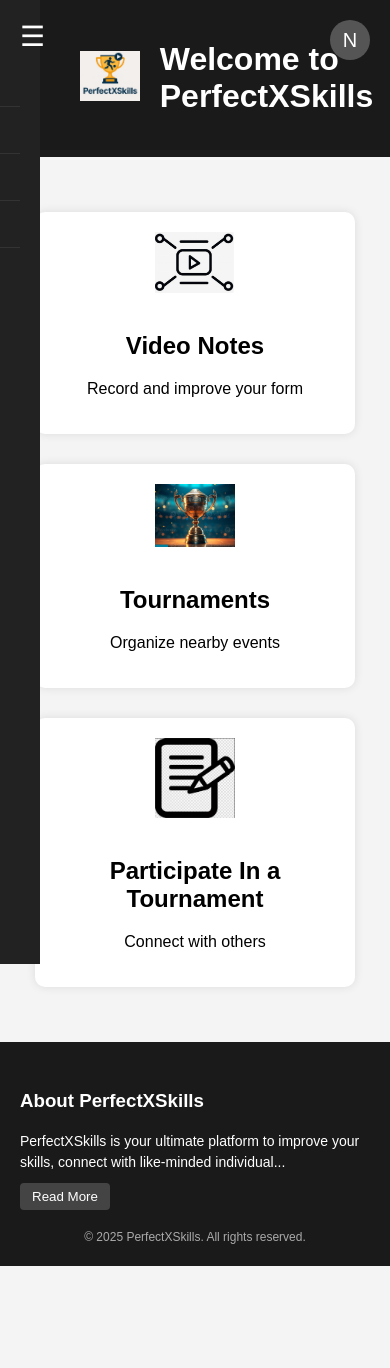
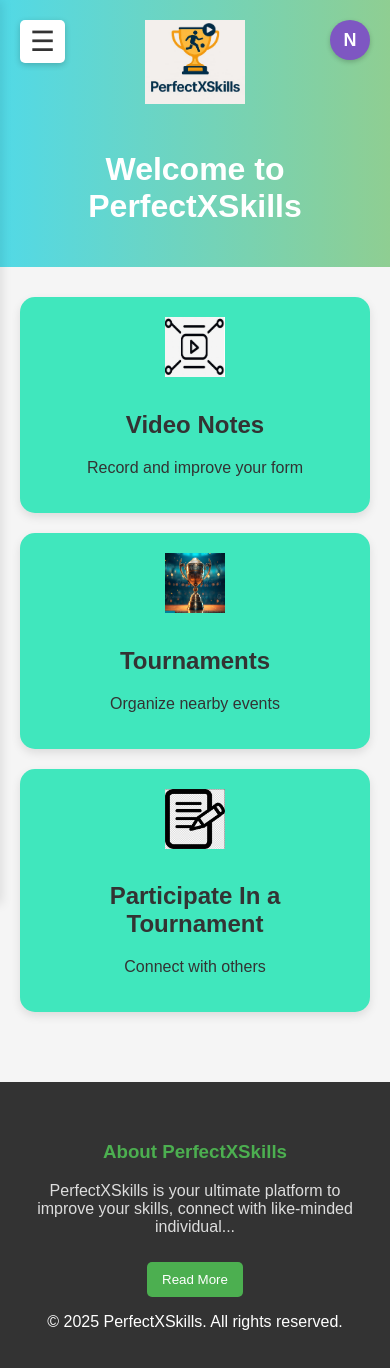
Before and after one commit to rananitish1/PerfectXskill, a plain HTML site: page index.html in a window 390 px wide. Before the commit the page ends 1266 px from the top, so only its background shows below. Drawn offline with Linux system fonts and the light colour scheme.

Commit message:
Update index.css

```diff
--- a/index.css
+++ b/index.css
@@ -1,68 +1,99 @@
-/* General */
 body {
+  font-family: Arial, sans-serif;
   margin: 0;
-  font-family: Arial, sans-serif;
-  background-color: #f4f4f4;
+  padding: 0;
+  background-color: #f5f5f5;
+  color: #333;
+  text-align: center;
 }
 
-/* Header */
 header {
-  background-color: #1a1a1a;
+  display: flex;
+  flex-direction: column;
+  align-items: center;
+  padding: 20px;
+  background: linear-gradient(90deg, #52d9e6, #8fce92);
   color: white;
-  padding: 20px 60px 20px 80px;
-  display: flex;
-  align-items: center;
-  position: relative;
 }
 
-.logo-container .logo {
-  height: 50px;
-  margin-right: 20px;
+.logo-container {
+  width: 100px;
+  height: 100px;
+  margin-bottom: 10px;
 }
 
-/* Hamburger */
-.hamburger {
-  position: absolute;
-  top: 20px;
-  left: 20px;
-  font-size: 28px;
-  color: white;
-  cursor: pointer;
-  z-index: 1001;
+.logo {
+  width: 100%;
+  height: auto;
 }
 
-/* Sidebar */
-.sidebar {
-  position: fixed;
-  top: 0;
-  left: -250px;
-  height: 100%;
-  width: 250px;
-  background-color: #222;
-  color: white;
-  padding: 60px 20px;
-  transition: left 0.3s ease;
-  z-index: 1000;
+main {
+  display: flex;
+  flex-wrap: wrap;
+  justify-content: center;
+  padding: 20px;
 }
 
-.sidebar.open {
-  left: 0;
+.card {
+  background: rgb(64, 231, 189);
+  border-radius: 15px;
+  box-shadow: 0 4px 10px rgba(0, 0, 0, 0.1);
+  margin: 15px;
+  padding: 20px;
+  width: 270px;
+  text-align: center;
+  cursor: pointer;
+  transition: transform 0.3s, box-shadow 0.3s;
 }
 
-.sidebar a {
-  display: block;
-  color: white;
-  text-decoration: none;
-  padding: 12px 10px;
-  font-size: 18px;
-  border-bottom: 1px solid #333;
+.card:hover {
+  transform: translateY(-7px);
+  box-shadow: 0 10px 20px rgba(0, 0, 0, 0.2);
 }
 
-.sidebar a:hover {
-  background-color: #333;
+.icon {
+  width: 60px;
+  height: 60px;
+  margin-bottom: 10px;
 }
 
-/* Profile Dropdown */
+footer {
+  background: #333;
+  color: white;
+  padding: 40px 20px;
+  margin-top: 40px;
+}
+
+.footer-section h3 {
+  color: #4CAF50;
+}
+
+.footer-section p {
+  color: #ddd;
+}
+
+button {
+  background-color: #4CAF50;
+  color: white;
+  border: none;
+  padding: 10px 15px;
+  cursor: pointer;
+  margin-top: 10px;
+  border-radius: 5px;
+}
+
+button:hover {
+  background-color: #45A049;
+}
+
+@media (max-width: 600px) {
+  .card {
+    width: 100%;
+    margin: 10px 0;
+  }
+}
+
+/* Profile dropdown styles */
 .profile-dropdown {
   position: absolute;
   top: 20px;
@@ -72,100 +103,91 @@ header {
 .profile-avatar {
   width: 40px;
   height: 40px;
-  background-color: #555;
+  background-color: #7e57c2;
   color: white;
+  font-weight: bold;
+  font-size: 18px;
   border-radius: 50%;
   display: flex;
+  align-items: center;
   justify-content: center;
-  align-items: center;
   cursor: pointer;
-  font-size: 20px;
+  box-shadow: 0 2px 5px rgba(0, 0, 0, 0.2);
 }
 
 .dropdown-menu {
   display: none;
   flex-direction: column;
   background-color: #fff;
+  border: 1px solid #ddd;
+  border-radius: 8px;
   position: absolute;
   top: 50px;
   right: 0;
-  box-shadow: 0 4px 8px rgba(0,0,0,0.2);
-  border-radius: 6px;
-  overflow: hidden;
-  z-index: 10;
+  min-width: 150px;
+  box-shadow: 0 8px 16px rgba(0, 0, 0, 0.15);
+  z-index: 100;
 }
 
 .dropdown-menu a {
   padding: 10px 15px;
   text-decoration: none;
-  color: #000;
+  color: #333;
   border-bottom: 1px solid #eee;
+  transition: background 0.2s;
+}
+
+.dropdown-menu a:last-child {
+  border-bottom: none;
 }
 
 .dropdown-menu a:hover {
+  background-color: #f5f5f5;
+}
+
+/* Hamburger and Sidebar styles */
+.hamburger {
+  font-size: 28px;
+  position: absolute;
+  top: 20px;
+  left: 20px;
+  cursor: pointer;
+  z-index: 200;
+  background-color: #ffffff;
+  padding: 5px 10px;
+  border-radius: 5px;
+  box-shadow: 0 2px 6px rgba(0, 0, 0, 0.2);
+}
+
+.sidebar {
+  position: fixed;
+  top: 0;
+  left: -250px;
+  height: 100%;
+  width: 250px;
+  background-color: #ffffff;
+  box-shadow: 2px 0 10px rgba(0, 0, 0, 0.1);
+  padding-top: 60px;
+  transition: left 0.3s ease;
+  z-index: 150;
+  display: flex;
+  flex-direction: column;
+  align-items: start;
+}
+
+.sidebar.open {
+  left: 0;
+}
+
+.sidebar a {
+  padding: 15px 20px;
+  text-decoration: none;
+  color: #333;
+  font-size: 18px;
+  width: 100%;
+  transition: background-color 0.2s;
+}
+
+.sidebar a:hover {
   background-color: #f0f0f0;
 }
-
-/* Cards */
-main {
-  display: flex;
-  justify-content: space-around;
-  flex-wrap: wrap;
-  padding: 40px 20px;
-}
-
-.card {
-  background-color: white;
-  width: 300px;
-  padding: 20px;
-  margin: 15px;
-  text-align: center;
-  border-radius: 10px;
-  box-shadow: 0 0 10px rgba(0,0,0,0.1);
-  cursor: pointer;
-  transition: transform 0.2s;
-}
-
-.card:hover {
-  transform: scale(1.03);
-}
-
-.icon {
-  width: 80px;
-  height: auto;
-  margin-bottom: 15px;
-}
-
-/* Footer */
-footer {
-  background-color: #1a1a1a;
-  color: white;
-  padding: 30px 20px 10px;
-}
-
-.footer-section.about p {
-  margin: 0;
-  font-size: 14px;
-  line-height: 1.5;
-}
-
-.footer-bottom {
-  text-align: center;
-  margin-top: 20px;
-  font-size: 12px;
-  color: #aaa;
-}
-
-#readMoreBtn {
-  margin-top: 10px;
-  background-color: #444;
-  color: white;
-  border: none;
-  padding: 6px 12px;
-  border-radius: 4px;
-  cursor: pointer;
-}
-
-#readMoreBtn:hover {
-  background-color: #333;
-}
```
